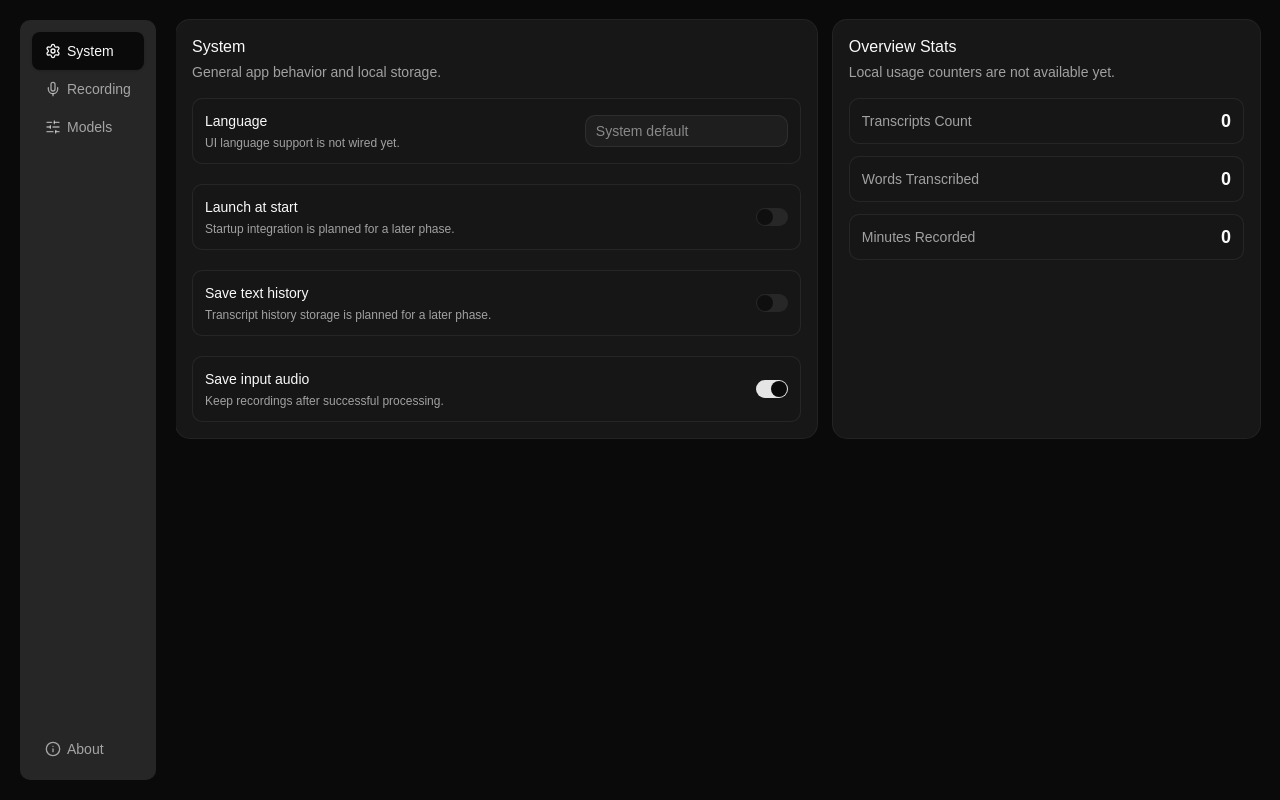
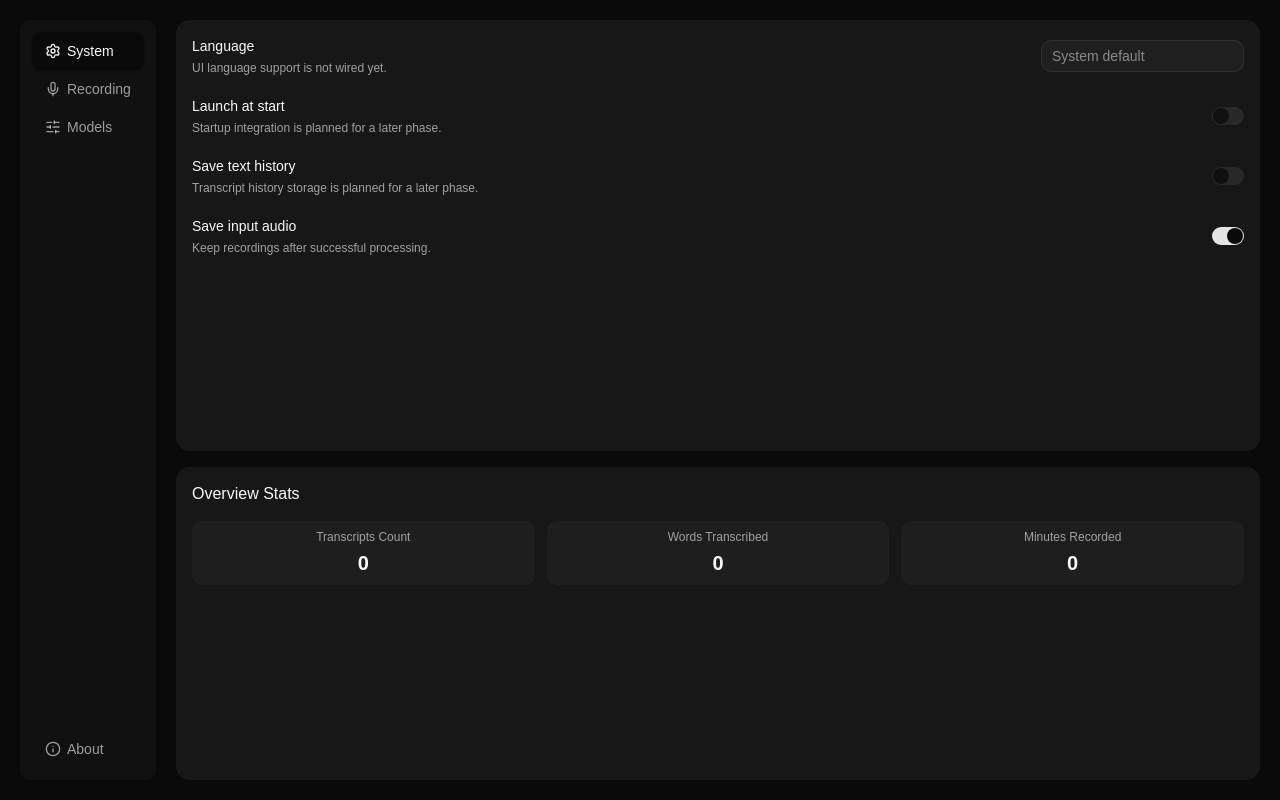
Before and after one commit to vanrez-nez/cretar-ia, a React (Vite) app: page / in a window 1280 px wide. Built offline with nearby package versions, Linux system fonts and the light colour scheme.

Commit message:
refactor: redesign settings UI with improved layout, overflow handling, and updated card styling

```diff
--- a/src/App.tsx
+++ b/src/App.tsx
@@ -124,7 +124,7 @@ export default function App() {
 
   return (
     <main className="h-screen overflow-hidden bg-background text-foreground">
-      <div className="h-full w-full">
+      <div className="h-full w-full overflow-x-hidden">
         {!draft ? (
           <Card className="m-5">
             <CardHeader>
@@ -135,14 +135,14 @@ export default function App() {
             </CardHeader>
           </Card>
         ) : (
-          <Tabs defaultValue="system" orientation="vertical" className="h-full w-full gap-0">
+          <Tabs defaultValue="system" orientation="vertical" className="h-full w-full gap-0 overflow-x-hidden">
             <SettingsNavigation />
 
-            <TabsContent value="system" className="ml-44 h-screen overflow-y-auto p-5 pl-0">
+            <TabsContent value="system" className="ml-44 h-screen overflow-x-hidden overflow-y-auto overscroll-contain p-5 pl-0">
               <SystemPane draft={draft} updateDraft={updateDraft} />
             </TabsContent>
 
-            <TabsContent value="recording" className="ml-44 h-screen overflow-y-auto p-5 pl-0">
+            <TabsContent value="recording" className="ml-44 h-screen overflow-x-hidden overflow-y-auto overscroll-contain p-5 pl-0">
               <RecordingPane
                 draft={draft}
                 updateDraft={updateDraft}
@@ -154,11 +154,11 @@ export default function App() {
               />
             </TabsContent>
 
-            <TabsContent value="models" className="ml-44 h-screen overflow-y-auto p-5 pl-0">
+            <TabsContent value="models" className="ml-44 h-screen overflow-x-hidden overflow-y-auto overscroll-contain p-5 pl-0">
               <ModelsPane draft={draft} />
             </TabsContent>
 
-            <TabsContent value="about" className="ml-44 h-screen overflow-y-auto p-5 pl-0">
+            <TabsContent value="about" className="ml-44 h-screen overflow-x-hidden overflow-y-auto overscroll-contain p-5 pl-0">
               <AboutPane />
             </TabsContent>
           </Tabs>
@@ -175,12 +175,8 @@ type PaneProps = {
 
 function SystemPane({ draft, updateDraft }: PaneProps) {
   return (
-    <div className="grid gap-4 md:grid-cols-[1.2fr_0.8fr]">
+    <div className="grid gap-4 h-full">
       <Card>
-        <CardHeader>
-          <CardTitle>System</CardTitle>
-          <CardDescription>General app behavior and local storage.</CardDescription>
-        </CardHeader>
         <CardContent className="space-y-5">
           <SettingRow title="Language" description="UI language support is not wired yet.">
             <Input value="System default" disabled className="max-w-56" />
@@ -208,12 +204,11 @@ function SystemPane({ draft, updateDraft }: PaneProps) {
         </CardContent>
       </Card>
 
-      <Card>
+      <Card className="h-full">
         <CardHeader>
           <CardTitle>Overview Stats</CardTitle>
-          <CardDescription>Local usage counters are not available yet.</CardDescription>
         </CardHeader>
-        <CardContent className="grid gap-3">
+        <CardContent className="grid grid-cols-3 items-start gap-3">
           <StatRow label="Transcripts Count" value="0" />
           <StatRow label="Words Transcribed" value="0" />
           <StatRow label="Minutes Recorded" value="0" />
@@ -269,10 +264,6 @@ function RecordingPane({
       </Card>
 
       <Card>
-        <CardHeader>
-          <CardTitle>Recording</CardTitle>
-          <CardDescription>Capture mode, hotkey, microphone, and cues.</CardDescription>
-        </CardHeader>
         <CardContent className="space-y-5">
           <SettingRow title="Mode" description="Choose how the hotkey controls recording.">
             <Select
@@ -427,7 +418,7 @@ function ModelsPane({ draft }: { draft: AppConfig }) {
   const providerName = useMemo(() => providerLabel(draft.provider.provider), [draft.provider.provider]);
 
   return (
-    <div className="grid gap-4 md:grid-cols-2">
+    <div className="grid gap-4">
       <Card>
         <CardHeader>
           <CardTitle>STT Model</CardTitle>
@@ -493,7 +484,7 @@ function SettingRow({
   children: React.ReactNode;
 }) {
   return (
-    <div className="grid gap-3 rounded-lg border border-border/70 bg-card/50 p-3 sm:grid-cols-[1fr_auto] sm:items-center">
+    <div className="grid p-0 sm:grid-cols-[1fr_auto] sm:items-center">
       <div className="space-y-1">
         <Label className="text-sm font-medium">{title}</Label>
         {description ? <p className="text-xs text-muted-foreground">{description}</p> : null}
@@ -505,9 +496,9 @@ function SettingRow({
 
 function StatRow({ label, value }: { label: string; value: string }) {
   return (
-    <div className="flex items-center justify-between rounded-lg border border-border/70 bg-card/50 px-3 py-2">
-      <span className="text-sm text-muted-foreground">{label}</span>
-      <span className="text-lg font-semibold tabular-nums">{value}</span>
+    <div className="flex flex-col items-center justify-center gap-1 rounded-lg bg-muted/45 px-3 py-2 text-center">
+      <span className="text-xs text-muted-foreground">{label}</span>
+      <span className="text-xl font-semibold tabular-nums">{value}</span>
     </div>
   );
 }
--- a/src/components/sidebar-settings.tsx
+++ b/src/components/sidebar-settings.tsx
@@ -4,7 +4,7 @@ import { TabsList, TabsTrigger } from "@/components/ui/tabs";
 
 export function SettingsNavigation() {
   return (
-    <TabsList className="fixed inset-y-0 left-0 z-10 m-5 h-[calc(100vh-2.5rem)] min-h-[calc(100vh-2.5rem)] justify-start p-3">
+    <TabsList className="fixed inset-y-0 left-0 z-10 m-5 h-[calc(100vh-2.5rem)] min-h-[calc(100vh-2.5rem)] justify-start p-3 bg-card/60">
       <TabsTrigger value="system" className="h-auto flex-none px-3 py-2">
         <Settings />
         System
--- a/src/components/ui/card.tsx
+++ b/src/components/ui/card.tsx
@@ -12,7 +12,7 @@ function Card({
       data-slot="card"
       data-size={size}
       className={cn(
-        "group/card flex flex-col gap-4 overflow-hidden rounded-xl bg-card py-4 text-sm text-card-foreground ring-1 ring-foreground/10 has-data-[slot=card-footer]:pb-0 has-[>img:first-child]:pt-0 data-[size=sm]:gap-3 data-[size=sm]:py-3 data-[size=sm]:has-data-[slot=card-footer]:pb-0 *:[img:first-child]:rounded-t-xl *:[img:last-child]:rounded-b-xl",
+        "group/card flex flex-col gap-4 overflow-hidden rounded-xl bg-card py-4 text-sm text-card-foreground has-data-[slot=card-footer]:pb-0 has-[>img:first-child]:pt-0 data-[size=sm]:gap-3 data-[size=sm]:py-3 data-[size=sm]:has-data-[slot=card-footer]:pb-0 *:[img:first-child]:rounded-t-xl *:[img:last-child]:rounded-b-xl",
         className
       )}
       {...props}
--- a/src/main.css
+++ b/src/main.css
@@ -48,8 +48,10 @@
 html,
 body,
 #root {
-  min-height: 100%;
+  height: 100%;
   margin: 0;
+  overflow: hidden;
+  overscroll-behavior: none;
   background: var(--background);
 }
 
```
Also changed, not shown: 1 other file (tests, documents, lock files or other folders).
